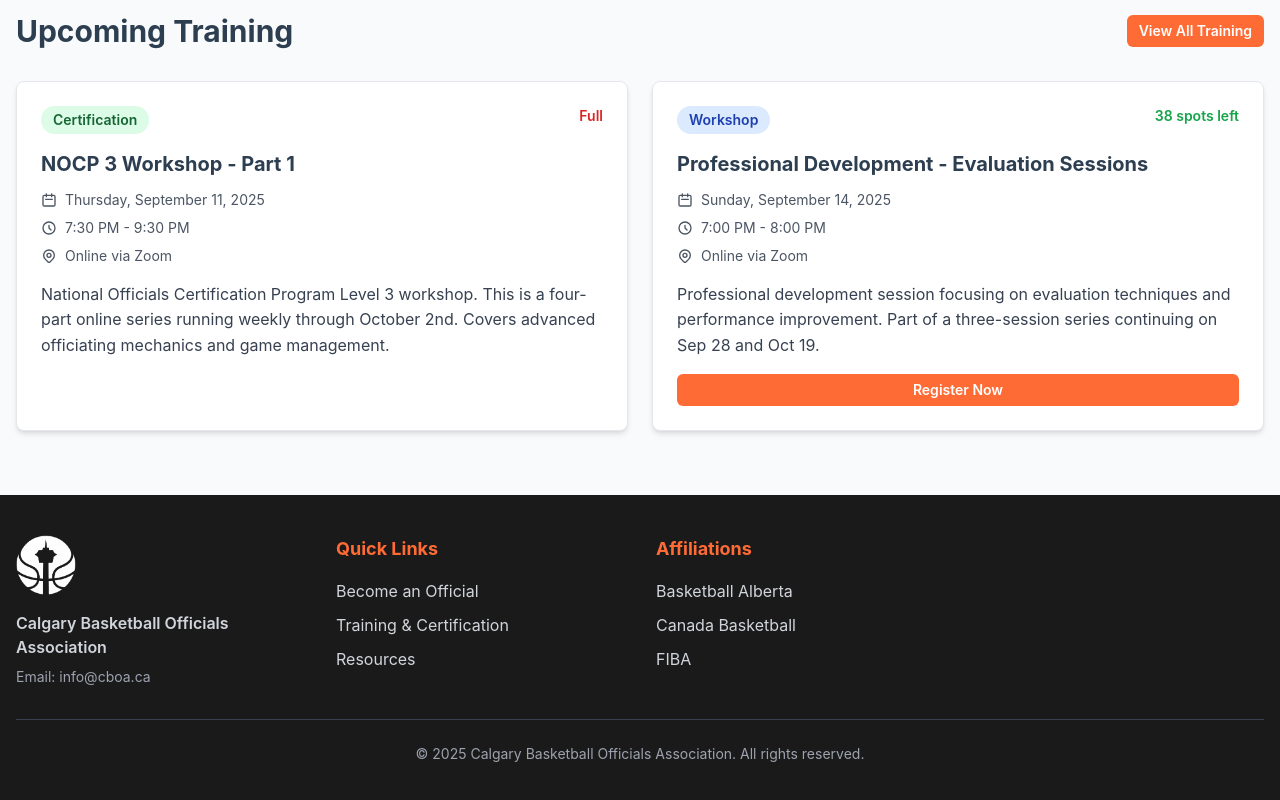
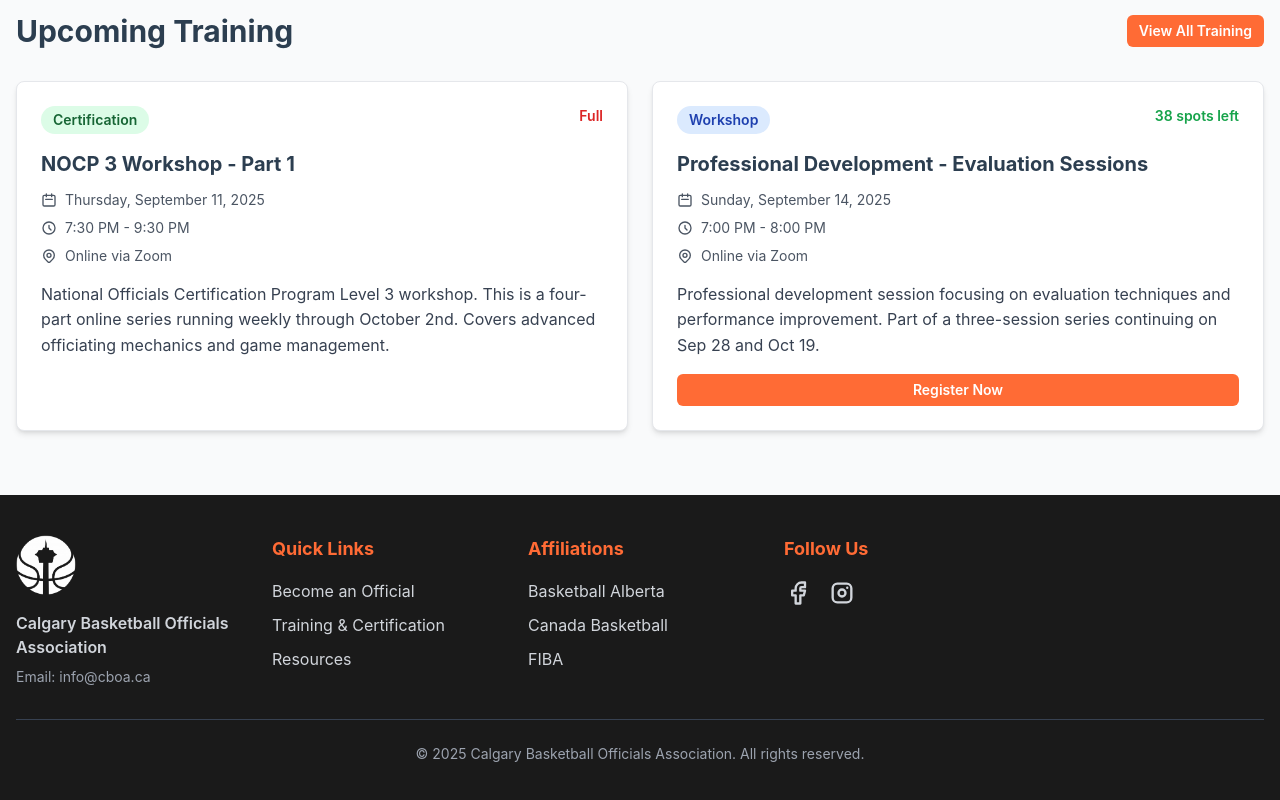
Before and after one commit to fisherjoey/cboa-site, a Next.js app in the folder cboa-site/: page / in a window 1280 px wide. Shown: the part 2241-3041 px from the top of the page. Built offline with nearby package versions, Linux system fonts and the light colour scheme.

Commit message:
Add social media links to footer
- Add Facebook and Instagram links in new Follow Us section
- Update footer grid layout from 4 to 5 columns
- Include social media icons with hover effects

```diff
--- a/cboa-site/components/layout/Footer.tsx
+++ b/cboa-site/components/layout/Footer.tsx
@@ -1,11 +1,12 @@
 import Link from 'next/link'
 import Image from 'next/image'
+import { IconBrandFacebook, IconBrandInstagram } from '@tabler/icons-react'
 
 export default function Footer() {
   return (
     <footer className="bg-cboa-dark text-white">
       <div className="container mx-auto px-4 py-8 sm:py-10">
-        <div className="grid grid-cols-1 sm:grid-cols-2 lg:grid-cols-4 gap-6 sm:gap-8 mb-8">
+        <div className="grid grid-cols-1 sm:grid-cols-2 lg:grid-cols-5 gap-6 sm:gap-8 mb-8">
           <div>
             <div className="flex items-center gap-3 mb-3 sm:mb-4">
               <Image
@@ -37,6 +38,30 @@ export default function Footer() {
               <li><a href="https://fiba.basketball" target="_blank" rel="noopener noreferrer" className="text-gray-300 hover:text-cboa-orange transition-colors text-sm sm:text-base">FIBA</a></li>
             </ul>
           </div>
+
+          <div>
+            <h3 className="text-cboa-orange font-bold text-base sm:text-lg mb-3 sm:mb-4">Follow Us</h3>
+            <div className="flex gap-4">
+              <a
+                href="https://www.facebook.com/profile.php?id=61580876884629"
+                target="_blank"
+                rel="noopener noreferrer"
+                className="text-gray-300 hover:text-cboa-orange transition-colors"
+                aria-label="Follow us on Facebook"
+              >
+                <IconBrandFacebook size={28} />
+              </a>
+              <a
+                href="https://www.instagram.com/thecboa/"
+                target="_blank"
+                rel="noopener noreferrer"
+                className="text-gray-300 hover:text-cboa-orange transition-colors"
+                aria-label="Follow us on Instagram"
+              >
+                <IconBrandInstagram size={28} />
+              </a>
+            </div>
+          </div>
         </div>
 
         <div className="border-t border-gray-700 pt-4 sm:pt-6 text-center text-gray-400">
```
